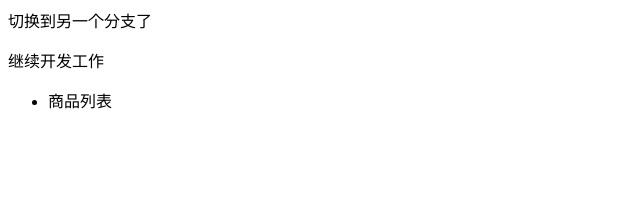
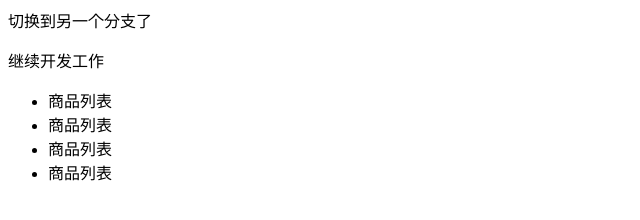
Before and after one commit to LizhiAllen/test, a plain HTML site: page index.html in a window 1280 px wide. Shown: the whole page, without its empty margins (0-640 px from the left). Drawn offline with Linux system fonts and the light colour scheme.

Commit message:
增加商品列表

```diff
--- a/index.html
+++ b/index.html
@@ -7,7 +7,13 @@
 <body>
     <div class="cart">切换到另一个分支了</div>
     <p>继续开发工作</p>
-    <ul><li>商品列表</li></ul>
+    <ul>
+        <li>商品列表</li>
+        <li>商品列表</li>
+        <li>商品列表</li>
+        <li>商品列表</li>
+    </ul>
+
 
 </body>
 </html>
```
